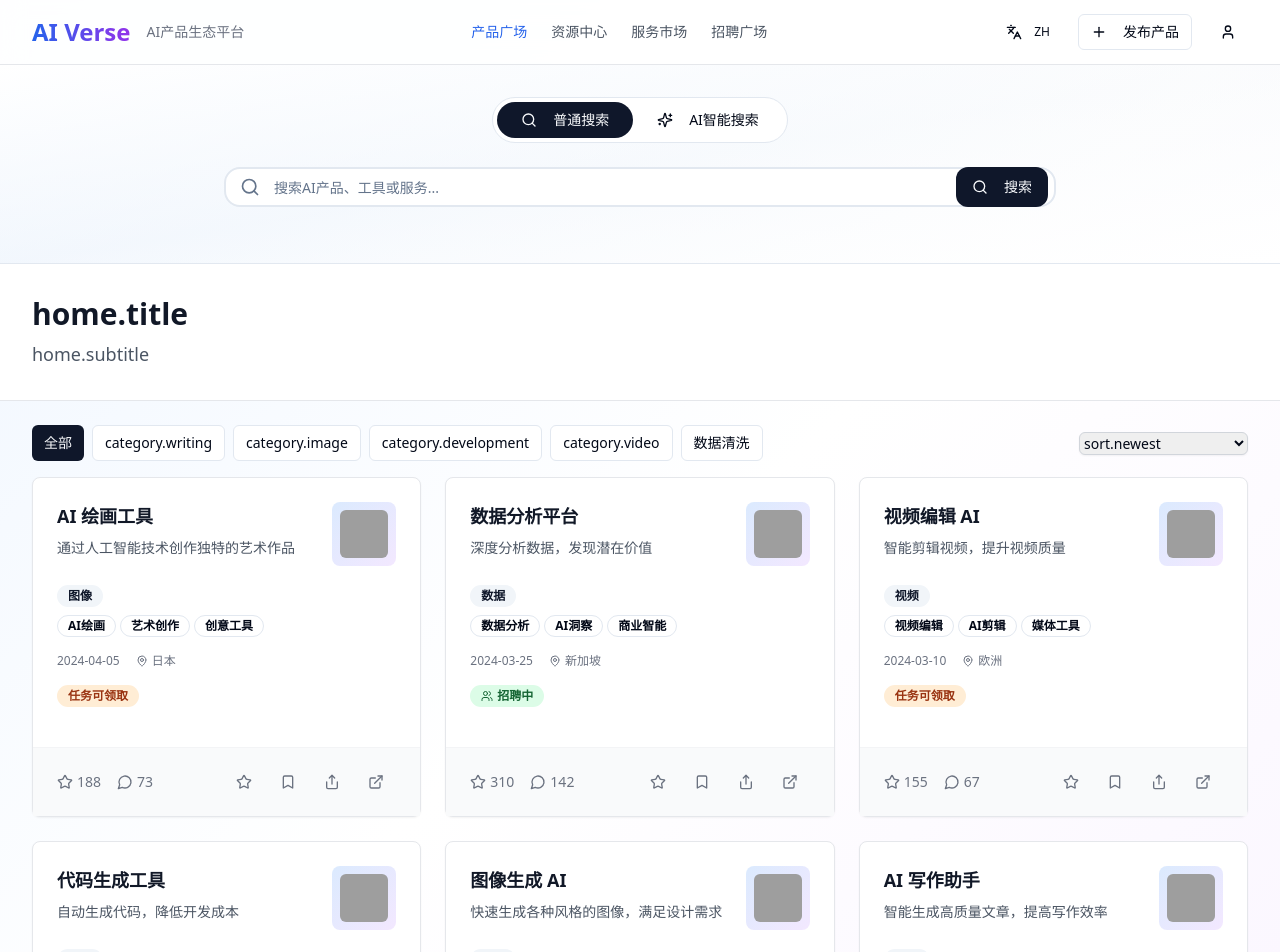
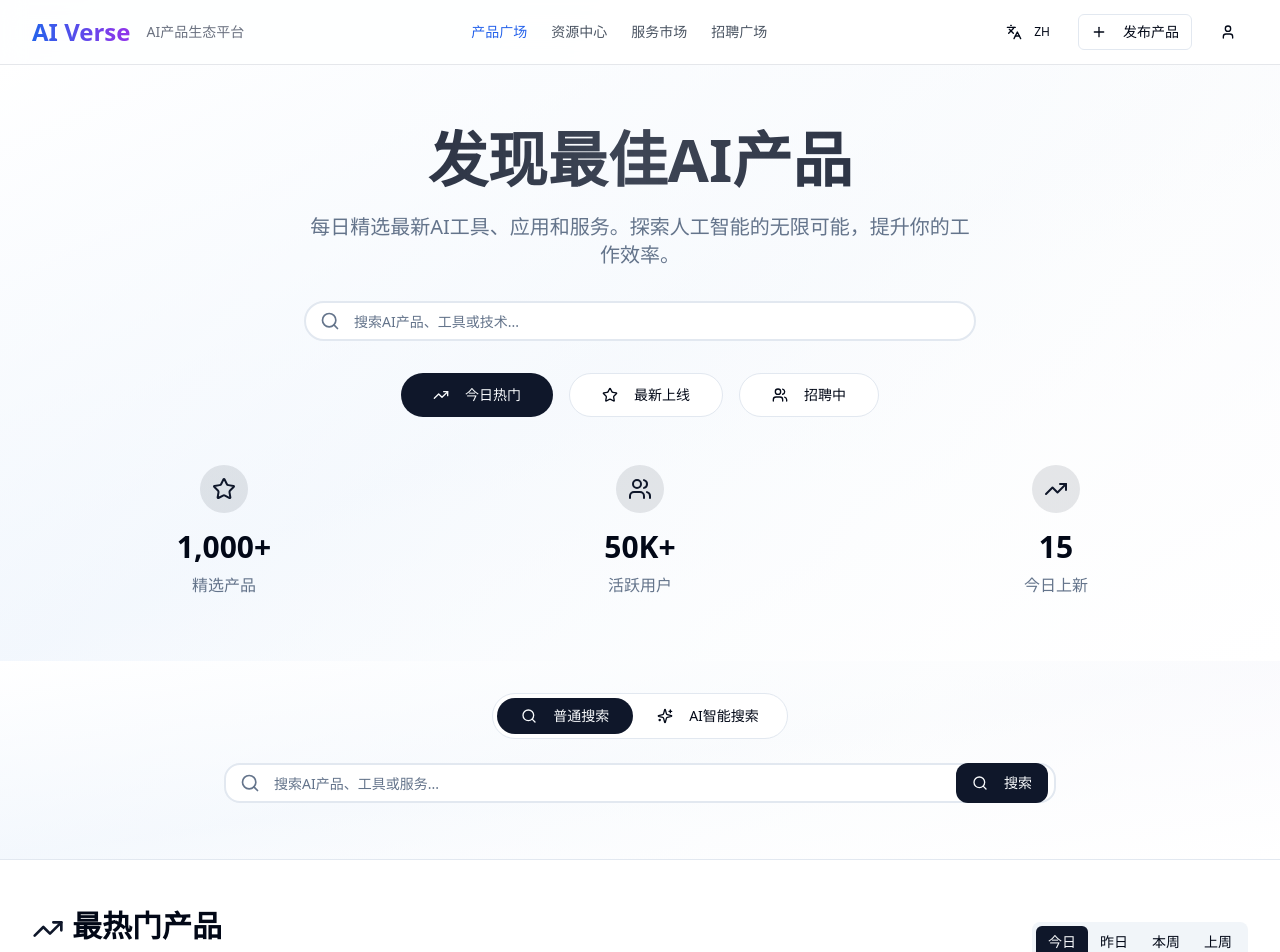
Before and after one commit to zmxzoe/product-ai-verse, a React (Vite) app: page / in a window 1280 px wide. Shown: the top 952 px of the page. Built offline with nearby package versions, Linux system fonts and the light colour scheme; grey boxes are pictures that could not be loaded.

Commit message:
Fix: Restore missing content on homepage
Restored missing components and content to the homepage.

```diff
--- a/src/pages/Index.tsx
+++ b/src/pages/Index.tsx
@@ -1,8 +1,10 @@
 
 import React, { useState } from 'react';
 import Navbar from '@/components/Navbar';
+import HeroSection from '@/components/HeroSection';
 import AISearchBar from '@/components/AISearchBar';
 import ProductCard from '@/components/ProductCard';
+import TrendingSection from '@/components/TrendingSection';
 import { Button } from '@/components/ui/button';
 import { useLanguage } from '@/contexts/LanguageContext';
 import { toast } from '@/hooks/use-toast';
@@ -19,6 +21,10 @@ const Index = () => {
       title: "AI搜索启动",
       description: `正在为您智能推荐AI产品: ${query}`,
     });
+  };
+
+  const handleHeroSearch = (query: string) => {
+    setSearchTerm(query);
   };
 
   const handleLike = (id: string) => {
@@ -173,6 +179,13 @@ const Index = () => {
     <div className="min-h-screen bg-gradient-to-br from-blue-50 via-white to-purple-50">
       <Navbar />
 
+      {/* Hero Section */}
+      <HeroSection
+        searchTerm={searchTerm}
+        onSearchChange={handleHeroSearch}
+      />
+
+      {/* AI Search Bar */}
       <AISearchBar
         onSearch={handleAISearch}
         placeholder="搜索AI产品、工具或服务..."
@@ -181,10 +194,14 @@ const Index = () => {
         context="AI产品推荐"
       />
 
+      {/* Trending Section */}
+      <TrendingSection />
+
+      {/* Main Products Section */}
       <div className="bg-white border-b border-gray-200">
         <div className="max-w-7xl mx-auto px-4 sm:px-6 lg:px-8 py-8">
-          <h1 className="text-3xl font-bold text-gray-900">{t('home.title')}</h1>
-          <p className="mt-2 text-lg text-gray-600">{t('home.subtitle')}</p>
+          <h2 className="text-3xl font-bold text-gray-900">所有AI产品</h2>
+          <p className="mt-2 text-lg text-gray-600">发现和探索最新的AI工具和应用</p>
         </div>
       </div>
 
```
